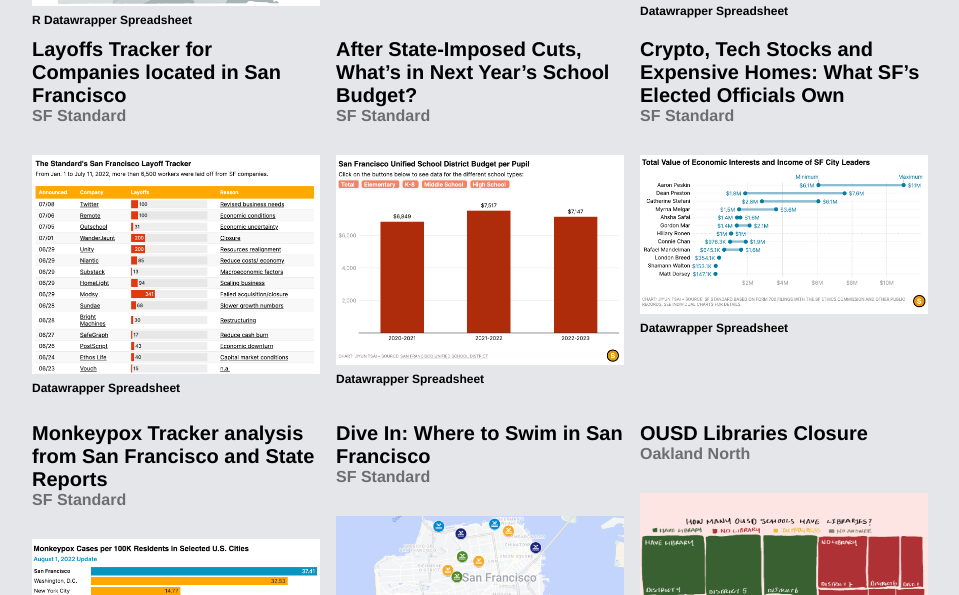
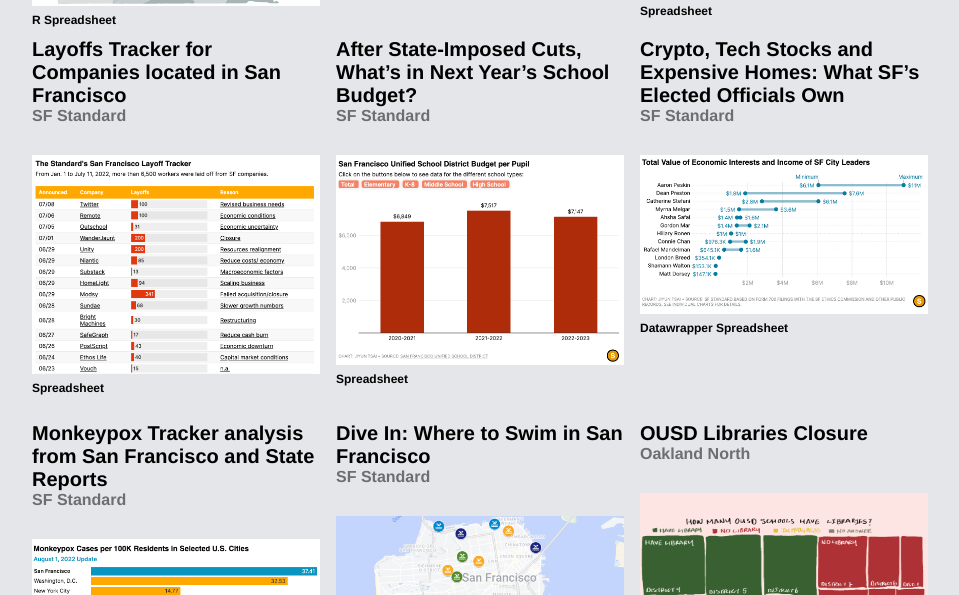
Before and after one commit to jiyuntsai/jiyuntsai.github.io, a plain HTML site: page index.html in a window 1280 px wide. Shown: the part 575-1170 px from the top of the page, without its empty margins (136-1095 px from the left). Drawn offline with Linux system fonts and the light colour scheme.

Commit message:
delete datawrapper

```diff
--- a/index.html
+++ b/index.html
@@ -33,7 +33,7 @@
           <h3>SF Standard</h3><br>
           <figure>
             <a target="_blank" href="https://sfstandard.com/research-data/san-francisco-neighborhood-new-census-data-maps/"><img src="./assets/project-sf-standard-censusupdate-acs5y21.png" alt="ACS 2021 analysis" width=100% height=auto></a>
-            <figcaption>R Datawrapper Spreadsheet</figcaption>
+            <figcaption>R Spreadsheet</figcaption>
           </figure>
         </div>
 
@@ -51,7 +51,7 @@
           <h3>SF Standard</h3><br>
           <figure>
             <a target="_blank" href="https://sfstandard.com/community/san-francisco-covid-population-decline-young-adults-census/"><img src="./assets/project-sf-standard-censusupdate.png" alt="acs detailed update analysis" width=100% height=auto></a>
-            <figcaption>Datawrapper Spreadsheet</figcaption>
+            <figcaption>Spreadsheet</figcaption>
           </figure>
         </div>
 
@@ -60,7 +60,7 @@
           <h3>SF Standard</h3><br>
           <figure>
             <a target="_blank" href="https://sfstandard.com/business/san-francisco-company-tech-layoff-tracker/"><img src="./assets/project-sf-standard-layoff-tracker.png" alt="SF Standard layoffs tracker" width=100% height=auto></a>
-            <figcaption>Datawrapper Spreadsheet</figcaption>
+            <figcaption>Spreadsheet</figcaption>
           </figure>
         </div>
 
@@ -69,7 +69,7 @@
           <h3>SF Standard</h3><br>
           <figure>
             <a target="_blank" href="https://sfstandard.com/education/after-state-imposed-cuts-whats-in-next-years-school-budget/"><img src="./assets/project-sf-standard-sfusd.png" alt="SF Standard SFUSD budget" width=100% height=auto></a>
-            <figcaption>Datawrapper Spreadsheet</figcaption>
+            <figcaption>Spreadsheet</figcaption>
           </figure>
         </div>
       </div>
```
